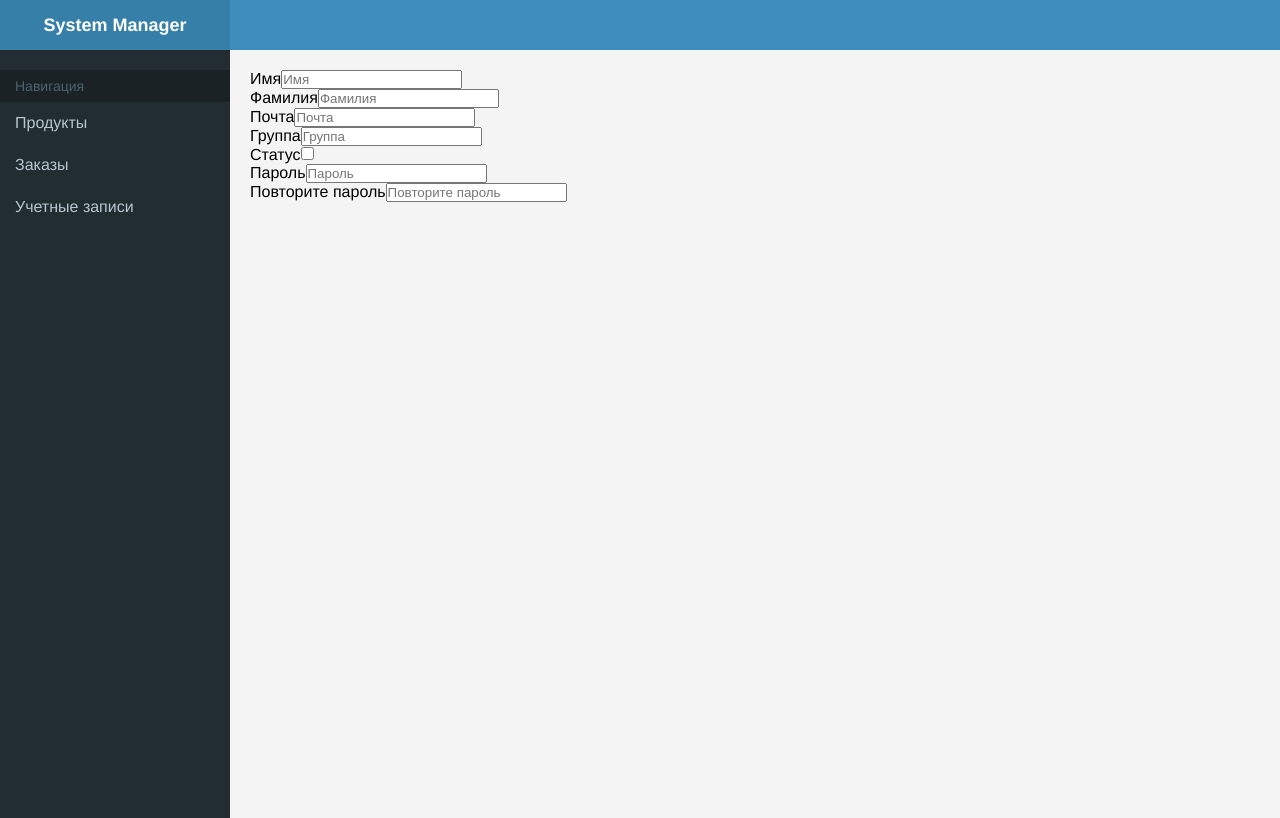
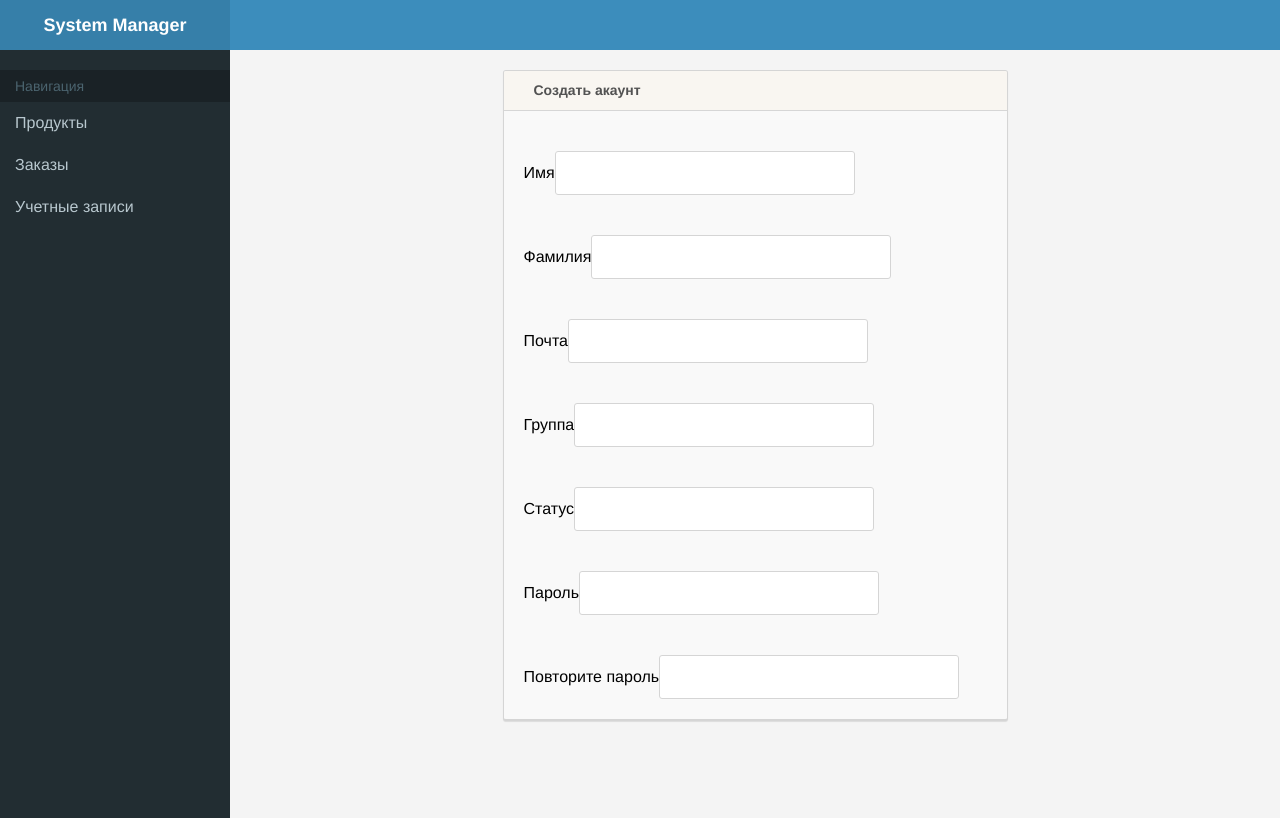
Before and after one commit to frezebloom/tkaneva, a Vue app in the folder dev/manager/: page /users/new in a window 1280 px wide. Built offline with nearby package versions, Linux system fonts and the light colour scheme.

Commit message:
начел работать надо формой

```diff
--- a/dev/manager/src/components/Button.vue
+++ b/dev/manager/src/components/Button.vue
@@ -1,9 +1,6 @@
 <template>
   <div class="btn">
-    <div class="btn-val">
-      {{value}}
-      <img alt="password" :src="path">
-    </div>
+    <div class="btn-val">{{value}}</div>
   </div>
 </template>
 
--- a/dev/manager/src/components/Form.vue
+++ /dev/null
@@ -1,19 +0,0 @@
-<template>
-  <div class="form">
-    <div class="form-wrapper" v-for="item in input" :key="item.id">
-      <label for="form-label">{{ item.title }}</label>
-      <input class="form-input" :type="item.type" :placeholder="item.title">
-    </div>
-  </div>
-</template>
-<script>
-export default {
-  name: "ProductForm",
-  props: {
-    input: Array
-  }
-};
-</script>
-
-<style lang="scss" scoped>
-</style>
--- /dev/null
+++ b/dev/manager/src/styles/form.scss
@@ -0,0 +1,38 @@
+.form {
+  width: 50%;
+  margin: 0 auto;
+  overflow: auto;
+  background-color: #f9f9f9;
+  border: 1px solid #d5d5d5;
+  border-radius: 3px;
+  border-bottom: 2px solid #d5d5d5;
+  box-shadow: 0 1px 1px rgba(0, 0, 0, 0.1);
+}
+.form-wrapper {
+  margin: 20px;
+  justify-content: space-between;
+}
+.form-header {
+  position: relative;
+  height: 40px;
+  line-height: 40px;
+  background: #f9f6f1;
+  color: gray;
+  filter: progid:DXImageTransform.Microsoft.gradient(startColorstr='#f9f6f1', endColorstr='#f2efea');
+  border-bottom: 1px solid #d6d6d6;
+  font-size: 14px;
+  padding: 10px 0 10px 30px;
+  font-weight: 800;
+  color: #525252;
+  line-height: 18px;
+}
+.form-input {
+  outline: none;
+  border: 0;
+  min-width: 300px;
+  border: 1px solid #d5d5d5;
+  height: 44px;
+  padding: 10px;
+  margin: 20px 0 0 0;
+  border-radius: 3px;
+}
--- a/dev/manager/src/views/NewUser.vue
+++ b/dev/manager/src/views/NewUser.vue
@@ -1,24 +1,43 @@
 <template>
   <div class="new-user">
-    <Form
-      v-bind:input="[
-        { title: 'Имя', type: 'select' },
-        { title: 'Фамилия', type: 'text' },
-        { title: 'Почта', type: 'text' },
-        { title: 'Группа', type: 'select' },
-        { title: 'Статус', type: 'checkbox' },
-        { title: 'Пароль', type: 'password' },
-        { title: 'Повторите пароль', type: 'password' },
-      ]"
-    />
+    <form v-on:submit.prevent class="form">
+      <div class="form-header">Создать акаунт</div>
+      <div class="form-wrapper">
+        <label for="form-label">Имя</label>
+        <input class="form-input" type="text">
+      </div>
+      <div class="form-wrapper">
+        <label for="form-label">Фамилия</label>
+        <input class="form-input" type="text">
+      </div>
+      <div class="form-wrapper">
+        <label for="form-label">Почта</label>
+        <input class="form-input" type="text">
+      </div>
+      <div class="form-wrapper">
+        <label for="form-label">Группа</label>
+        <input class="form-input" type="select">
+      </div>
+      <div class="form-wrapper">
+        <label for="form-label">Статус</label>
+        <input class="form-input" type="text">
+      </div>
+      <div class="form-wrapper">
+        <label for="form-label">Пароль</label>
+        <input class="form-input" type="password">
+      </div>
+      <div class="form-wrapper">
+        <label for="form-label">Повторите пароль</label>
+        <input class="form-input" type="password">
+      </div>
+    </form>
   </div>
 </template>
 <script>
-import Form from "@/components/Form";
 export default {
-  name: "NewUser",
-  components: {
-    Form
-  }
+  name: "NewUser"
 };
 </script>
+<style lang="scss" scoped>
+@import "../styles/form.scss";
+</style>
```
